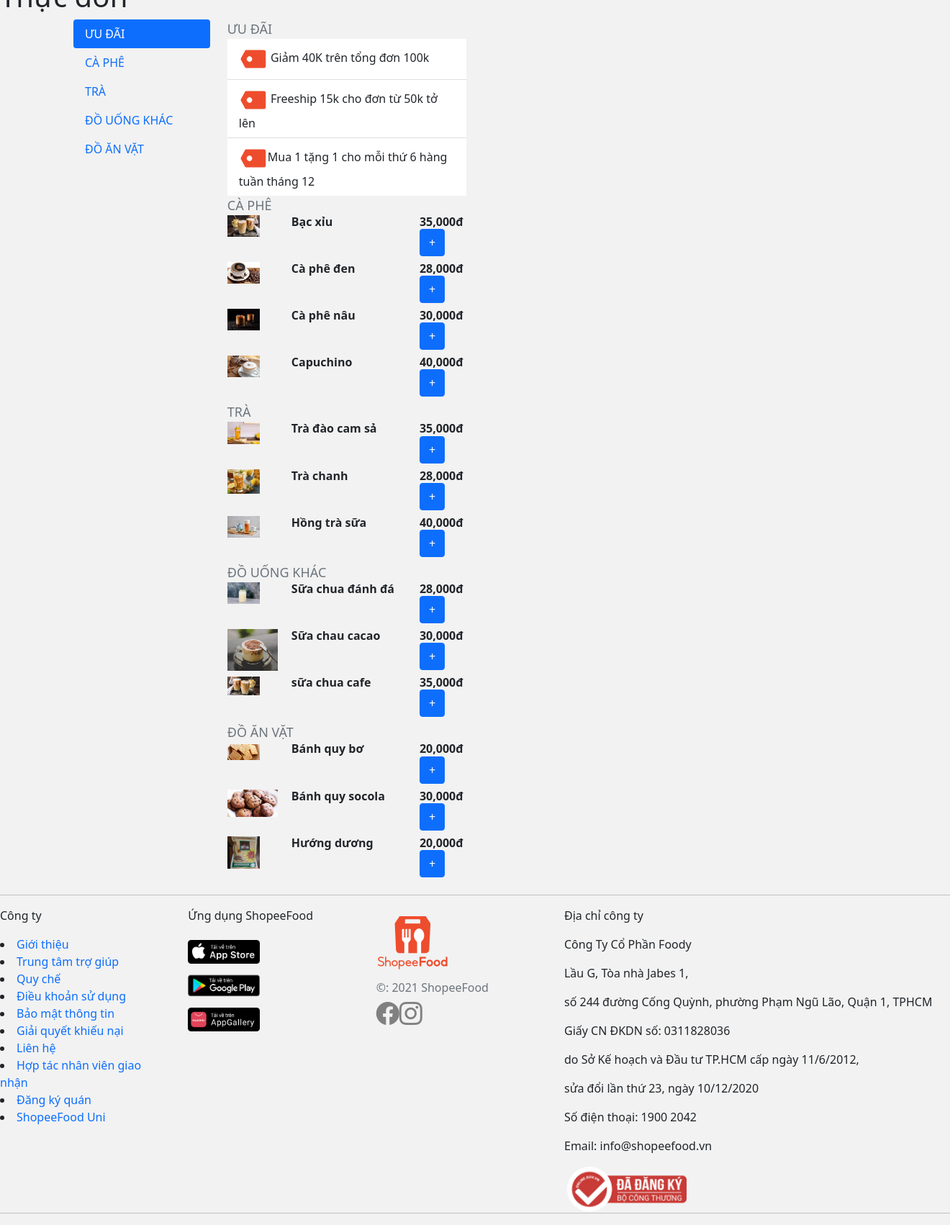
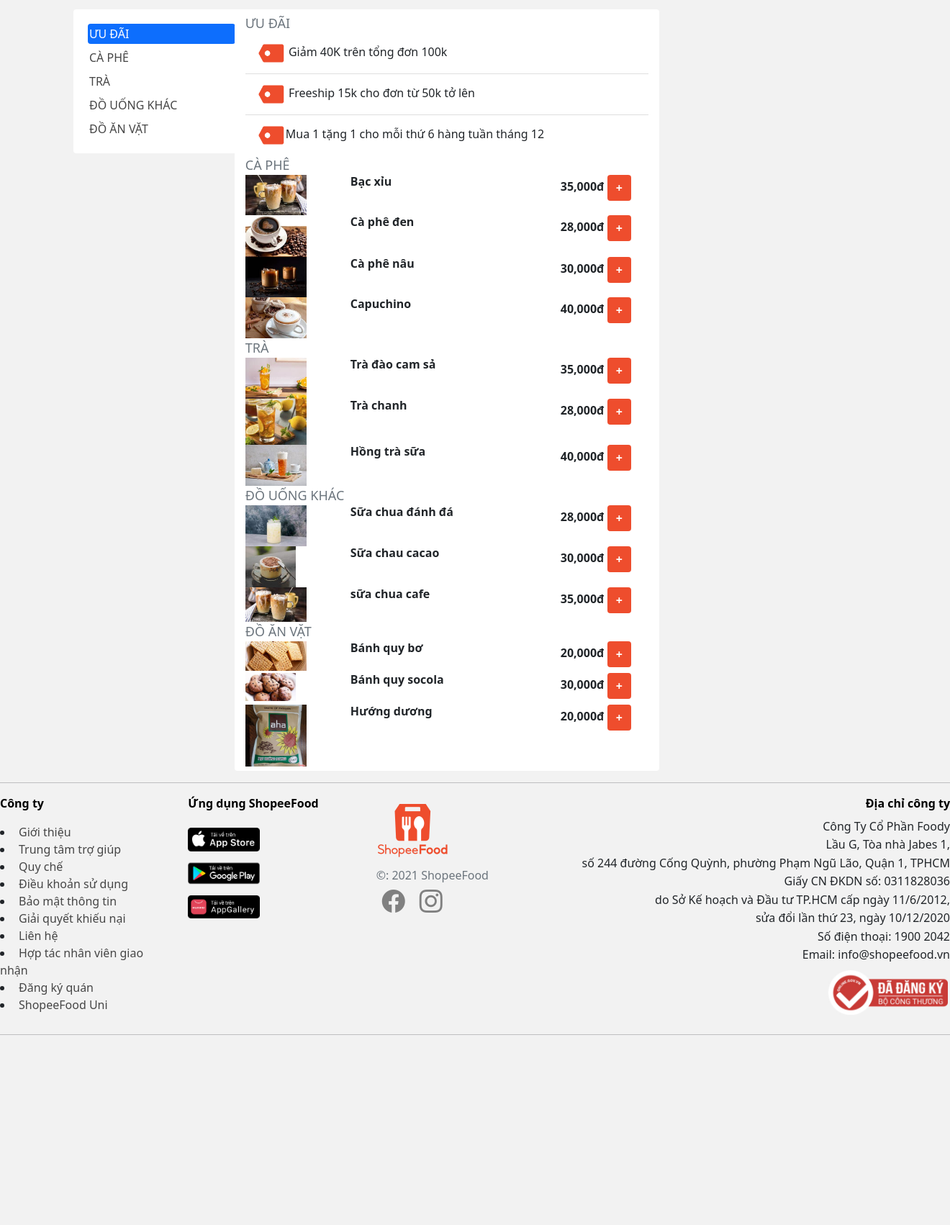
Before and after one commit to nbq45/BTL_Nhom14, a PHP site: page /food_detail.html in a window 1320 px wide. Shown: the part 519-2221 px from the top of the page at 72% size. After the commit the page ends 1957 px from the top, so only its background shows below. Run offline with PHP 8.4, Linux system fonts and the light colour scheme; some libraries are stand-ins or nearby versions.

Commit message:
up 26/12

```diff
--- a/assets/css/styles.css
+++ b/assets/css/styles.css
@@ -62,3 +62,158 @@ body{
     border-radius: 10px;
 
 }
+.footer-1{
+    background-color: #fff;
+    padding: 20px 150px 50px;
+    border-radius: 4px;
+    margin-top: 60px;
+    position: relative;
+}
+.footer-1 .title{
+    font-size: 22px;
+    font-weight: 700;
+}
+.footer-1 img{
+    vertical-align: center;
+    border-style: none;
+}
+.footer-2{
+    background-color: #fff;
+    padding: 50px 350px 50px 150px;
+    border-radius: 4px;
+    margin-top: 60px;
+    position: relative;
+}
+.footer-2-img{
+    position: absolute;
+    bottom: -1px;
+    right: 0;
+    z-index: 2;
+    line-height: 0;
+    text-align: center;
+    width: 350px;
+}
+.footer-2 img{
+    vertical-align: center;
+    border-style: none;
+}
+.footer-icon{
+    display: inline-block;
+    padding: 0 8px;
+}
+.bi-facebook{
+    width: 30px;
+    height: 30px;
+    border-radius: 50%;
+
+}
+.bi-instagram{
+    width: 30px;
+    height: 30px;
+    border-radius: 50%;
+    margin: 20px;
+}
+.footer-img{
+    size: 16px;
+}
+.font-weight-bold{
+    font-weight: 700;
+    color: #000;
+}
+.text-decoration-none{
+    color:  #464646;
+    padding: 0 3px;
+    content: "|";
+}
+.last-footer{
+    margin-bottom: 25px;
+    text-align: right;
+    float: right;
+    font-size: 16px;
+}
+.info_local{
+    line-height: 0.25cm;
+}
+.main_detail{
+    width: 100%;
+    background-color: #fff;
+    padding-top: 30px;
+}
+.figure-img{
+    width: 645px;
+    padding-bottom: 15px;
+    margin-left: 200px;
+}
+.detail_info{
+    width: 645px;
+    padding-bottom: 15px;
+}
+.name_restaurant{
+    color: #464646;
+    font-size: 22px;
+    font-weight: 700;
+    margin-bottom: 4px;
+}
+.restaurant__local{
+    font-size: 13px;
+    margin-bottom: 2px;
+}
+.number-rating{
+    background-color: #ffc107;
+    padding: 0 5px;
+    border-radius: 4px;
+    color: #fff;
+    margin: 0 5px;
+}
+.main-footer{
+    width: 100%;
+    height: 100%;
+}
+.menu-restaurant .item{
+    color: #cf2127;
+    font-size: 15px;
+    font-weight: 700;
+    margin: 13px 26px;
+    padding-left: 120px;
+    cursor: default;
+}
+.menu-category{
+    position: relative;
+}
+.category-left{
+    background-color: #fff;
+    padding: 15px 5px 15px 15px;
+    width: 235px;
+    border-radius: 4px;
+}
+.nav-link{
+    white-space: nowrap;
+    overflow: hidden;
+    text-overflow: ellipsis;
+    margin: 5px;
+    padding: 2px;
+    color: #464646;
+
+}
+.category-right{
+    width: 590px;
+    height: 100%;
+    margin-left: 10px;
+    padding: 6px 15px;
+    border-radius: 4px;
+    background-color: #fff;
+}
+.btn-primary{
+    border: none;
+    cursor: pointer;
+    font-weight: 700;
+    background-color: #ee4d2d;
+}
+.bill-header{
+    background-color: #fff;
+    border-radius: 4px;
+    top: 48px;
+    right: 10px;
+    width: 315px;
+    margin-left: 20px;
+}
```
